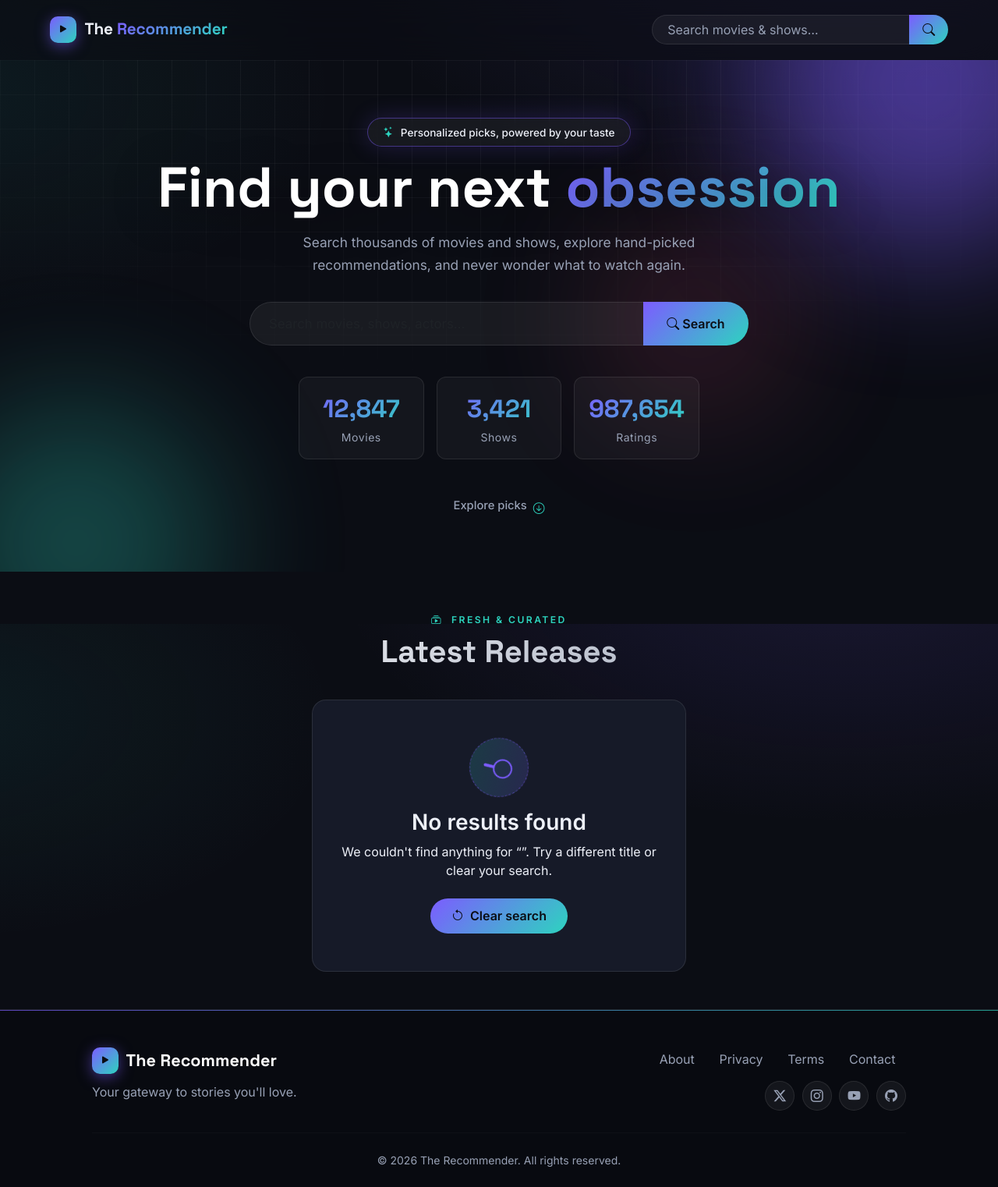
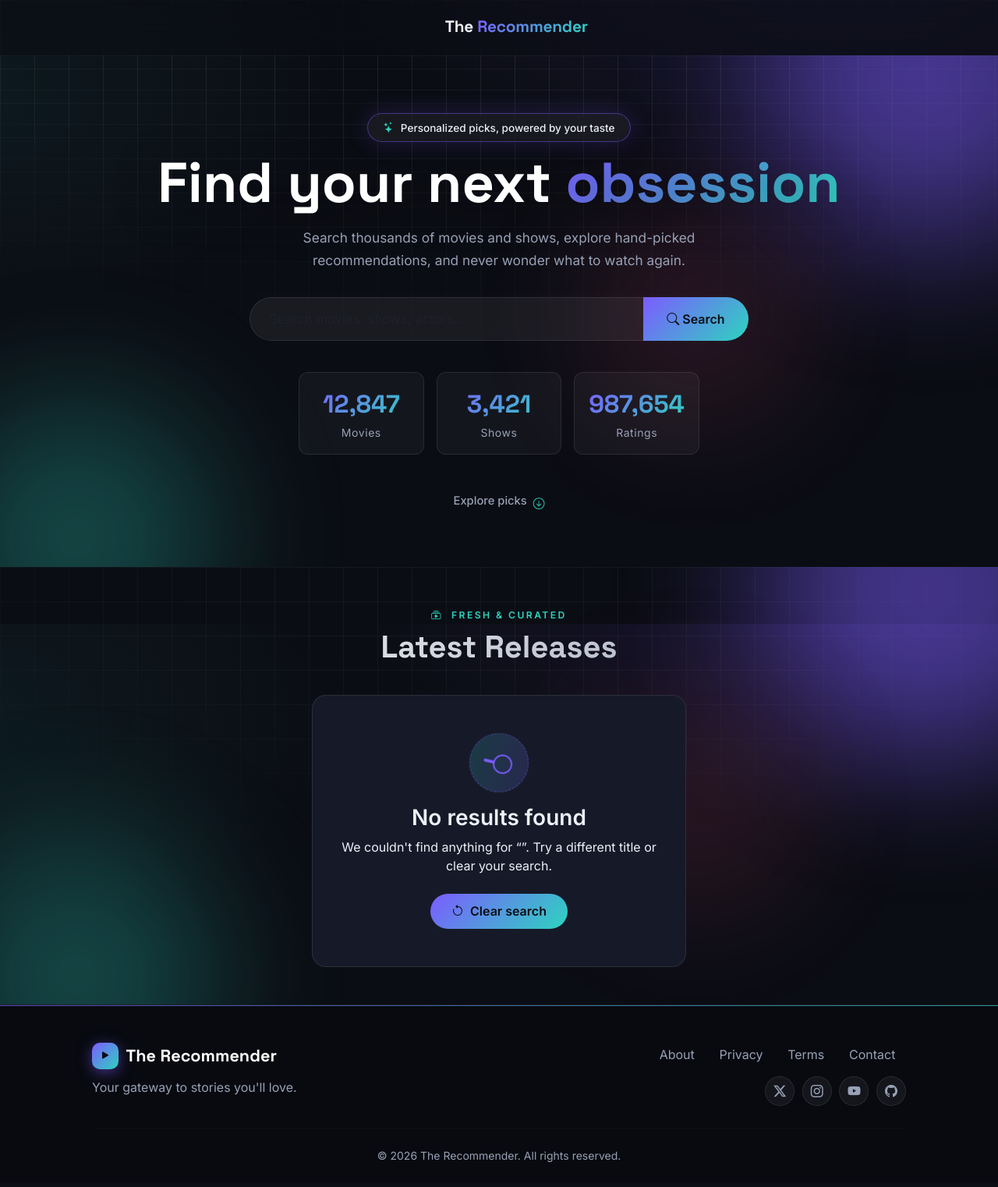
Before and after one commit to bropro0707/Projects, a Flask app: page / in a window 1280 px wide. Shown: the whole page at 78% size. After the commit the page ends 1490 px from the top, so only its background shows below. Run offline with Flask 3, Linux system fonts and the light colour scheme; data that the repository does not hold is empty.

Commit message:
More animated UI

```diff
--- a/the-recommender/templates/base.html
+++ b/the-recommender/templates/base.html
@@ -21,6 +21,7 @@
 
   <style>
     :root{
+      --brand-left:1rem;
       --bg:#0b0d14;
       --surface:#161a28;
       --surface-2:#1d2334;
@@ -97,7 +98,10 @@
     }
     .navbar-brand:hover .brand-logo{transform:rotate(-8deg) scale(1.06)}
     .brand-text{white-space:nowrap}
-    .search-form{max-width:380px}
+    .search-form{max-width:380px;transition:opacity .35s ease,visibility .35s ease}
+    @media (min-width:992px){
+      .search-form.search-hidden{opacity:0;visibility:hidden;pointer-events:none}
+    }
     .search-form .form-control{
       background:rgba(255,255,255,.05);
       border:1px solid var(--border);
@@ -119,6 +123,18 @@
     .search-form .btn:hover{box-shadow:0 0 20px rgba(124,92,255,.5);transform:scale(1.03)}
     .navbar-toggler:focus{box-shadow:none}
 
+    /* Centered brand + hidden logo while the hero search is on screen (lg+) */
+    @media (min-width:992px){
+      .navbar .navbar-brand{
+        position:absolute;left:var(--brand-left);top:50%;
+        transform:translateY(-50%);z-index:2;
+        transition:left .45s cubic-bezier(.4,0,.2,1),transform .45s cubic-bezier(.4,0,.2,1),color .35s;
+      }
+      .navbar.search-centered .navbar-brand{left:50%;transform:translate(-50%,-50%)}
+      .brand-logo{transition:opacity .3s ease,transform .3s ease}
+      .navbar.search-centered .brand-logo{opacity:0;transform:scale(.4)}
+    }
+
     /* ============ Buttons ============ */
     .btn-gradient{
       background:var(--gradient);border:none;color:#0b0d14;font-weight:600;
@@ -133,6 +149,26 @@
     }
     .btn-ghost:hover{
       border-color:var(--violet);color:#fff;box-shadow:0 0 24px rgba(124,92,255,.3);transform:translateY(-3px);
+    }
+
+    /* ============ Page / grid backgrounds ============ */
+    .page-grid-bg{
+      position:fixed;top:0;left:0;right:0;height:100vh;z-index:-1;pointer-events:none;
+      background-image:
+        linear-gradient(rgba(255,255,255,.05) 1px,transparent 1px),
+        linear-gradient(90deg,rgba(255,255,255,.05) 1px,transparent 1px);
+      background-size:44px 44px;
+      -webkit-mask-image:linear-gradient(180deg,#000 0%,rgba(0,0,0,.55) 20%,transparent 50%);
+      mask-image:linear-gradient(180deg,#000 0%,rgba(0,0,0,.55) 20%,transparent 50%);
+    }
+    .grid-overlay{
+      position:absolute;inset:0;pointer-events:none;
+      background-image:
+        linear-gradient(rgba(255,255,255,.045) 1px,transparent 1px),
+        linear-gradient(90deg,rgba(255,255,255,.045) 1px,transparent 1px);
+      background-size:44px 44px;
+      -webkit-mask-image:radial-gradient(ellipse 75% 65% at 50% 0%,#000 35%,transparent 100%);
+      mask-image:radial-gradient(ellipse 75% 65% at 50% 0%,#000 35%,transparent 100%);
     }
 
     /* ============ Hero ============ */
@@ -383,6 +419,8 @@
       .hero-sub{font-size:1rem}
       .stat-card small{font-size:.72rem}
     }
+    @media (min-width:768px){:root{--brand-left:3rem}}
+    @media (min-width:992px){:root{--brand-left:4rem}}
     @media (max-width:575.98px){
       .hero-title{font-size:2.35rem}
       .hero-search .btn{padding:0 1.3rem}
@@ -395,6 +433,7 @@
   </style>
 </head>
 <body>
+  <div class="page-grid-bg" aria-hidden="true"></div>
   <!-- Navbar -->
   <nav class="navbar navbar-expand-lg px-3 px-md-5 py-3" id="mainNavbar">
     <div class="container-fluid px-0 px-lg-3">
@@ -407,7 +446,7 @@
         <i class="bi bi-list text-light fs-3"></i>
       </button>
       <div class="collapse navbar-collapse" id="navContent">
-        <form class="search-form ms-auto w-100 w-lg-auto my-3 my-lg-0" action="{{ url_for('index') }}" method="GET" role="search">
+        <form class="search-form ms-auto w-100 w-lg-auto my-3 my-lg-0" id="navbarSearch" action="{{ url_for('index') }}" method="GET" role="search">
           <div class="input-group">
             <input class="form-control" type="search" name="q" placeholder="Search movies & shows…"
                    value="{{ request.args.get('q','') }}" aria-label="Search">
@@ -468,6 +507,32 @@
       else navbar.classList.remove('scrolled');
     },{passive:true});
 
+    // Navbar search: hide on load while the big hero search is on screen,
+    // reveal it once the user scrolls past the hero search bar.
+    const navbarSearch=document.getElementById('navbarSearch');
+    const heroSearch=document.querySelector('.hero-search');
+    if(navbarSearch && heroSearch){
+      const hideNavSearch=()=>{
+        navbarSearch.classList.add('search-hidden');
+        navbar.classList.add('search-centered');
+      };
+      const showNavSearch=()=>{
+        navbarSearch.classList.remove('search-hidden');
+        navbar.classList.remove('search-centered');
+      };
+      if('IntersectionObserver' in window){
+        const so=new IntersectionObserver(entries=>{
+          entries.forEach(e=>{ e.isIntersecting ? hideNavSearch() : showNavSearch(); });
+        },{threshold:0});
+        so.observe(heroSearch);
+      } else {
+        hideNavSearch();
+        window.addEventListener('scroll',()=>{
+          heroSearch.getBoundingClientRect().bottom<=0 ? showNavSearch() : hideNavSearch();
+        },{passive:true});
+      }
+    }
+
     // Scroll reveal
     const revealEls=document.querySelectorAll('.reveal');
     if('IntersectionObserver' in window){
--- a/the-recommender/templates/index.html
+++ b/the-recommender/templates/index.html
@@ -63,8 +63,12 @@
 </section>
 
 <!-- Explore -->
-<section class="py-5" id="explore">
-  <div class="container px-3 px-md-5">
+<section class="py-5 position-relative overflow-hidden" id="explore">
+  <div class="grid-overlay" aria-hidden="true"></div>
+  <div class="hero-orb orb-1" aria-hidden="true"></div>
+  <div class="hero-orb orb-2" aria-hidden="true"></div>
+  <div class="hero-orb orb-3" aria-hidden="true"></div>
+  <div class="container px-3 px-md-5 position-relative">
     <div class="section-head reveal">
       <span class="section-kicker"><i class="bi bi-collection-play me-1"></i> Fresh &amp; curated</span>
       <h2 class="section-title">Latest Releases</h2>
```
Also changed, not shown: the-recommender/templates/detail.html (+7 -3 lines).
